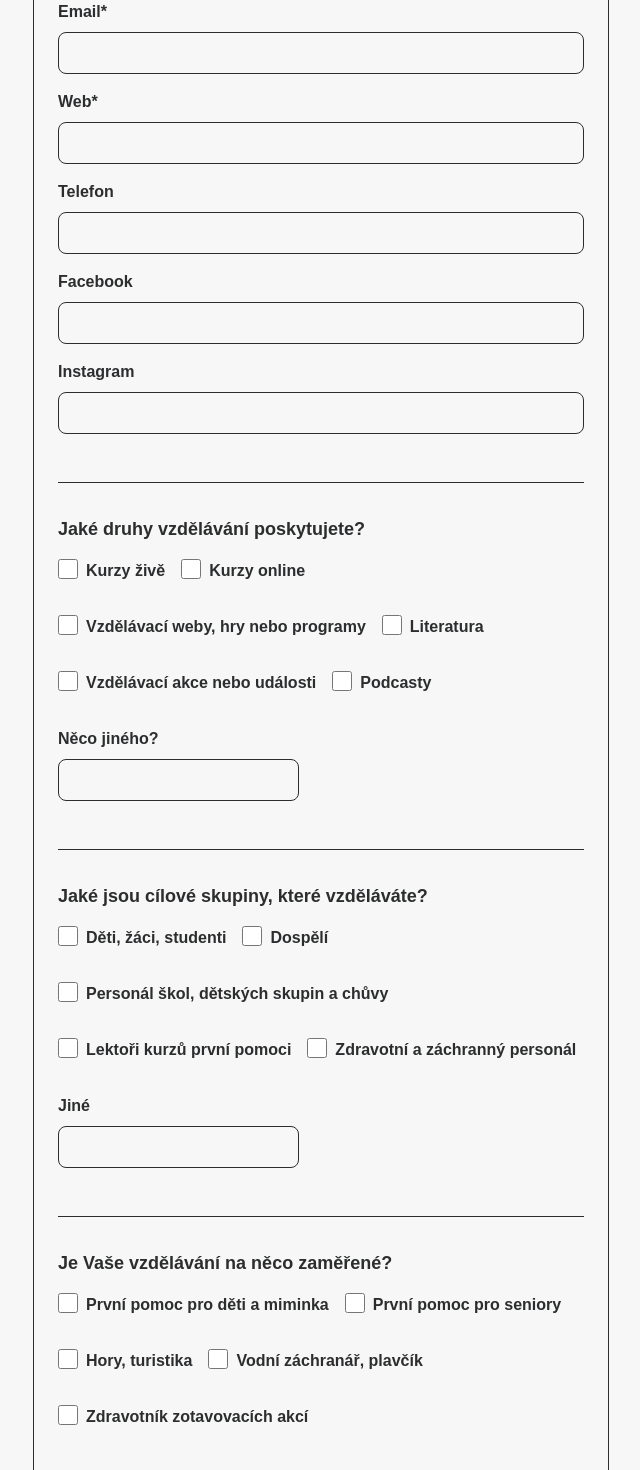
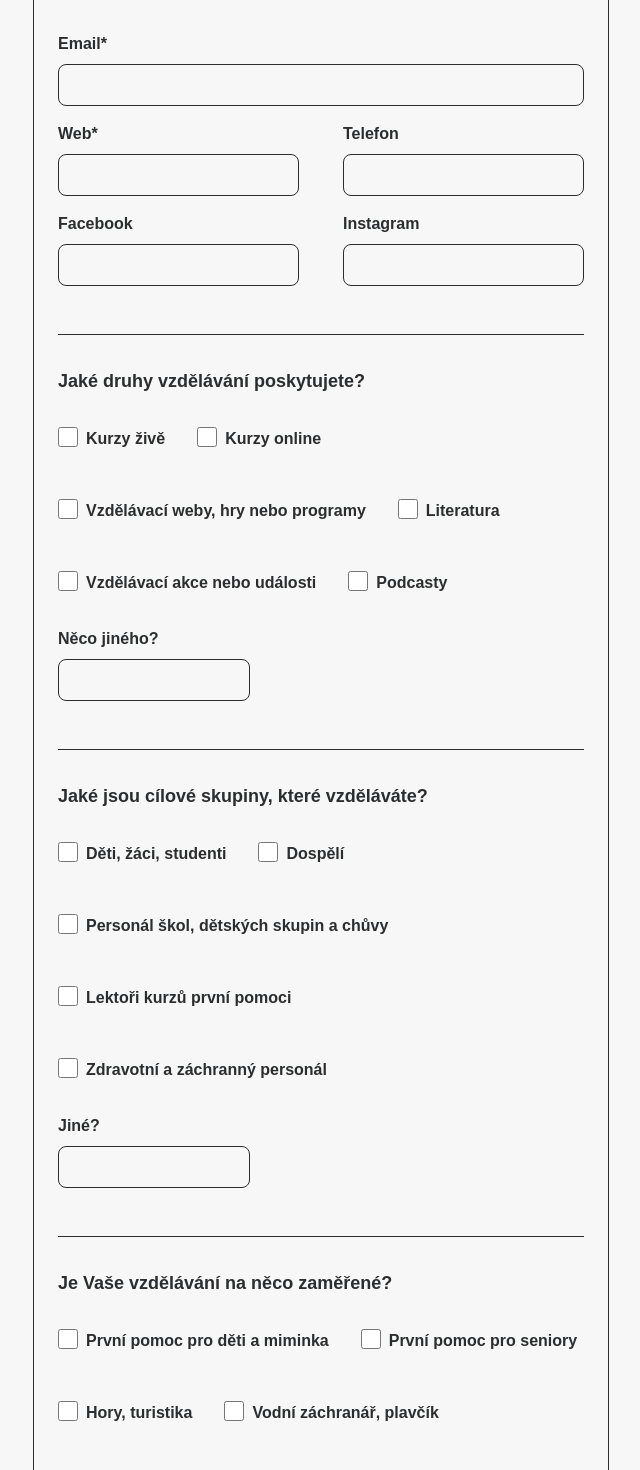
Before and after one commit to hrejsemnou/umim-prvni-pomoc, a Next.js app: page /poskytovatele in a window 1280 px wide. Shown: the part 600-2070 px from the top of the page, without its empty margins (319-959 px from the left). Built offline with nearby package versions, Linux system fonts and the light colour scheme; no server answers.

Commit message:
Add form submit confirmation and some style tweaks

```diff
--- a/src/app/globals.css
+++ b/src/app/globals.css
@@ -29,3 +29,7 @@ body {
   color: var(--foreground);
   font-family: Arial, Helvetica, sans-serif;
 }
+
+* {
+  scroll-behavior: smooth;
+}
--- a/src/features/educationProviders/components/Base.tsx
+++ b/src/features/educationProviders/components/Base.tsx
@@ -2,7 +2,7 @@ import { Input } from "@/components/Input";
 
 export const Base = () => (
   <section>
-    <h2 className="text-lg font-bold text-left mb-4">Jak se jmenujete?</h2>
+    <h2 className="text-lg font-bold text-left mb-8">Jak se jmenujete?</h2>
     <Input
       name="name"
       type="text"
--- a/src/features/educationProviders/components/Certifications.tsx
+++ b/src/features/educationProviders/components/Certifications.tsx
@@ -2,10 +2,10 @@ import { Input } from "@/components/Input";
 
 export const Certifications = () => (
   <section>
-    <h2 className="text-lg font-bold text-left mb-4">
+    <h2 className="text-lg font-bold text-left mb-8">
       Mají Vaše kurzy nějakou specifickou akreditaci?
     </h2>
-    <div className="flex gap-4 flex-wrap">
+    <div className="flex gap-8 flex-wrap">
       <Input
         name="zza_msmt"
         type="checkbox"
--- a/src/features/educationProviders/components/Contact.tsx
+++ b/src/features/educationProviders/components/Contact.tsx
@@ -2,13 +2,17 @@ import { Input } from "@/components/Input";
 
 export const Contact = () => (
   <section>
-    <h2 className="text-lg font-bold text-left mb-4">
+    <h2 className="text-lg font-bold text-left mb-8">
       Jak je Vás možné zkontaktovat?
     </h2>
     <Input name="email" type="email" label="Email*" />
-    <Input name="websiteUrl" type="text" label="Web*" />
-    <Input name="phone" type="text" label="Telefon" />
-    <Input name="facebook" type="text" label="Facebook" />
-    <Input name="instagram" type="text" label="Instagram" />
+    <div className="flex justify-between">
+      <Input name="websiteUrl" type="text" label="Web*" />
+      <Input name="phone" type="text" label="Telefon" />
+    </div>
+    <div className="flex justify-between">
+      <Input name="facebook" type="text" label="Facebook" />
+      <Input name="instagram" type="text" label="Instagram" />
+    </div>
   </section>
 );
--- a/src/features/educationProviders/components/EducationProvidersForm.tsx
+++ b/src/features/educationProviders/components/EducationProvidersForm.tsx
@@ -15,6 +15,7 @@ import { Methods } from "@/features/educationProviders/components/Methods";
 import { Types } from "@/features/educationProviders/components/Types";
 import { Certifications } from "@/features/educationProviders/components/Certifications";
 import { Plurality } from "@/features/educationProviders/components/Plurality";
+import { useState } from "react";
 
 type FormData = z.infer<typeof CombinedFormSchema>;
 
@@ -26,14 +27,11 @@ const EducationProvidersForm = () => {
 
   const [addEducationProvider] = useAddEducationProviderMutation();
 
+  const [formSent, setFormSent] = useState<boolean>(false);
+
   const onSubmit: SubmitHandler<FormData> = async (data: FormData) => {
     const combinedData = {
       base: { name: data.name, subname: data.subname, active: false },
-      accessibility: {
-        no_barriers: false,
-        hearing_impaired: false,
-        sight_impaired: false,
-      },
       contact: {
         email: data.email,
         facebook: data.facebook,
@@ -90,6 +88,8 @@ const EducationProvidersForm = () => {
     };
     try {
       await addEducationProvider(combinedData).unwrap();
+      setFormSent(true);
+      scrollTo(0, 0);
     } catch (err) {
       console.error("Failed to create provider:", err);
     }
@@ -98,6 +98,13 @@ const EducationProvidersForm = () => {
   const courseLiveValue = methods.watch("courseLive");
   const courseOnlineValue = methods.watch("courseOnline");
 
+  if (formSent) {
+    return (
+      <div>
+        <p>Formulář byl úspěšně odeslán, děkujeme</p>
+      </div>
+    );
+  } else {
     return (
       <FormProvider {...methods}>
         <form
@@ -153,13 +160,14 @@ const EducationProvidersForm = () => {
 
           <button
             type="submit"
-          className="text-background font-bold color-foreground self-center bg-primary rounded-[8px] py-2 px-4 disabled:opacity-50"
+            className="text-background font-bold color-foreground self-center bg-primary rounded-[8px] py-2 px-4 disabled:opacity-50 hover:bg-accent cursor-pointer"
           >
             Odeslat
           </button>
         </form>
       </FormProvider>
     );
+  }
 };
 
 export default EducationProvidersForm;
--- a/src/features/educationProviders/components/Focus.tsx
+++ b/src/features/educationProviders/components/Focus.tsx
@@ -4,10 +4,10 @@ import { Input } from "@/components/Input";
 //TODO: Add masking courses conditionaly
 export const Focus = () => (
   <section>
-    <h2 className="text-lg font-bold text-left mb-4">
+    <h2 className="text-lg font-bold text-left mb-8">
       Je Vaše vzdělávání na něco zaměřené?
     </h2>
-    <div className="flex gap-4 flex-wrap">
+    <div className="flex gap-8 flex-wrap">
       <Input
         name="infants"
         type="checkbox"
--- a/src/features/educationProviders/components/Locations.tsx
+++ b/src/features/educationProviders/components/Locations.tsx
@@ -2,10 +2,12 @@ import { Input } from "@/components/Input";
 
 export const Locations = () => (
   <section>
-    <h2 className="text-lg font-bold text-left mb-4">
+    <h2 className="text-lg font-bold text-left mb-8">
       Kde kurzy zejména pořádáte?
     </h2>
     <Input name="everywhere" type="checkbox" label="Všude" />
-    <Input name="region" type="text" label="Regiony" />
+    <div className="max-w-48 mt-4">
+      <Input name="region" type="text" label="Regiony" />
+    </div>
   </section>
 );
--- a/src/features/educationProviders/components/Methods.tsx
+++ b/src/features/educationProviders/components/Methods.tsx
@@ -3,7 +3,7 @@ import { Input } from "@/components/Input";
 // TODO: Render conditionally
 export const Methods = () => (
   <section>
-    <h2 className="text-lg font-bold text-left mb-4">
+    <h2 className="text-lg font-bold text-left mb-8">
       Využíváte při kurzech nějakou specifickou metodiku?
     </h2>
     <div className="flex gap-4 flex-wrap">
--- a/src/features/educationProviders/components/Plurality.tsx
+++ b/src/features/educationProviders/components/Plurality.tsx
@@ -2,7 +2,7 @@ import { Input } from "@/components/Input";
 
 export const Plurality = () => (
   <section>
-    <h2 className="text-lg font-bold text-left mb-4">
+    <h2 className="text-lg font-bold text-left mb-8">
       Nabízíte kurzy pro jednotlivce nebo pro skupiny?
     </h2>
     <div className="flex gap-4 flex-wrap">
--- a/src/features/educationProviders/components/Privacy.tsx
+++ b/src/features/educationProviders/components/Privacy.tsx
@@ -2,7 +2,7 @@ import { Input } from "@/components/Input";
 
 export const Privacy = () => (
   <section>
-    <h2 className="text-lg font-bold text-left mb-4">
+    <h2 className="text-lg font-bold text-left mb-8">
       Nabízíte kurzy veřejné nebo soukromé?
     </h2>
     <div className="flex gap-4 flex-wrap">
--- a/src/features/educationProviders/components/Targets.tsx
+++ b/src/features/educationProviders/components/Targets.tsx
@@ -3,10 +3,10 @@ import { Input } from "@/components/Input";
 // TODO: Info hover
 export const Targets = () => (
   <section>
-    <h2 className="text-lg font-bold text-left mb-4">
+    <h2 className="text-lg font-bold text-left mb-8">
       Jaké jsou cílové skupiny, které vzděláváte?
     </h2>
-    <div className="flex gap-4 flex-wrap">
+    <div className="flex gap-8 flex-wrap">
       <Input name="pupils" type="checkbox" label="Děti, žáci, studenti" />
       <Input name="adults" type="checkbox" label="Dospělí" />
       <Input
@@ -24,7 +24,10 @@ export const Targets = () => (
         type="checkbox"
         label="Zdravotní a záchranný personál"
       />
-      <Input name="otherTargets" type="text" label="Jiné" />
+    </div>
+
+    <div className="max-w-48 mt-4">
+      <Input name="otherTargets" type="text" label="Jiné?" />
     </div>
   </section>
 );
--- a/src/features/educationProviders/components/Types.tsx
+++ b/src/features/educationProviders/components/Types.tsx
@@ -3,10 +3,10 @@ import { Input } from "@/components/Input";
 // TODO: Conditional sections if course is checked
 export const Types = () => (
   <section>
-    <h2 className="text-lg font-bold text-left mb-4">
+    <h2 className="text-lg font-bold text-left mb-8">
       Jaké druhy vzdělávání poskytujete?
     </h2>
-    <div className="flex gap-4 flex-wrap">
+    <div className="flex gap-8 flex-wrap">
       <Input name="courseLive" type="checkbox" label="Kurzy živě" />
       <Input name="courseOnline" type="checkbox" label="Kurzy online" />
       <Input
@@ -21,6 +21,8 @@ export const Types = () => (
         label="Vzdělávací akce nebo události"
       />
       <Input name="podcast" type="checkbox" label="Podcasty" />
+    </div>
+    <div className="max-w-48 mt-4">
       <Input name="otherTypes" type="text" label="Něco jiného?" />
     </div>
   </section>
```
Lines whose indentation alone changed are shown as unchanged.
